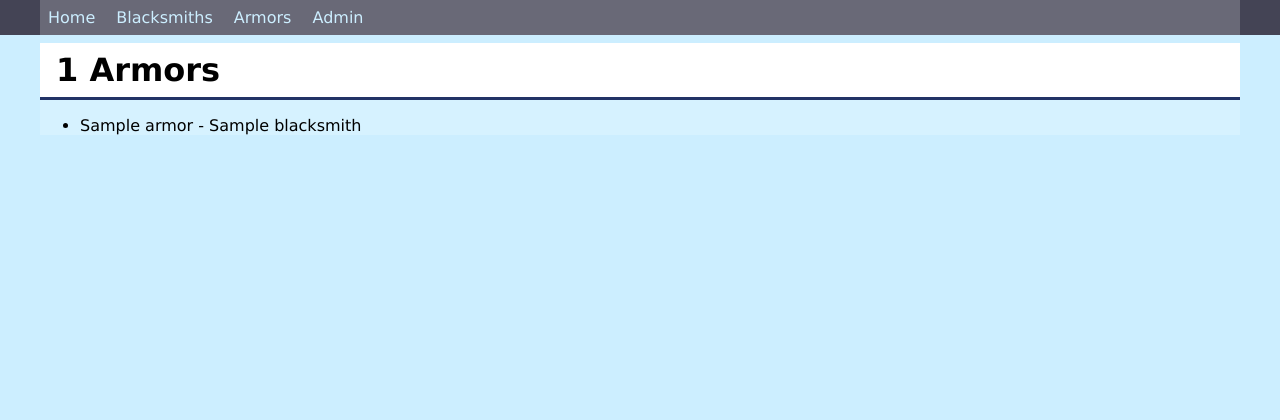
After one commit to ArnoldasKun/Project_X, a Django app: template arsenal/forge/templates/forge/armor_list.html in a window 1280 px wide. The commit adds this page. Shown: the top 420 px of the page. Run offline with Django 3.2, Linux system fonts and the light colour scheme; the template is opened without the code that fills it: most values are stand-ins (such as "Sample title", 1, 10 or a date in 2020).

Commit message:
+ bs page, ArmorListView, bs view, templates new and added

```diff
--- /dev/null
+++ b/arsenal/forge/templates/forge/armor_list.html
@@ -0,0 +1,10 @@
+{% extends 'forge/base.html' %}
+{% block title %}Armors in {{ block.super }}{% endblock title %}
+{% block content %}
+    <h1>{{ armors_count }} Armors</h1>
+    <ul>
+        {% for armor in armor_list %}
+            <li>{{ armor.title }} - {{ armor.blacksmith }}</li>
+        {% endfor %}
+    </ul>
+{% endblock content %}
--- a/arsenal/forge/templates/forge/base.html
+++ b/arsenal/forge/templates/forge/base.html
@@ -14,6 +14,7 @@
             {% block nav %}
                 <a href="{% url 'index' %}">Home</a>
                 <a href="{% url 'blacksmiths' %}">Blacksmiths</a>
+                <a href="{% url 'armors' %}">Armors</a>
                 <a href="{% url 'admin:index' %}">Admin</a>
             {% endblock nav %}
         </div>
--- a/arsenal/forge/templates/forge/blacksmiths.html
+++ b/arsenal/forge/templates/forge/blacksmiths.html
@@ -4,7 +4,7 @@
     <h1>Blacksmiths</h1>
     <ul>
         {% for blacksmith in blacksmiths %}
-            <li>{{ blacksmith.last_name }}, {{ blacksmith.first_name }}</li>
+            <li><a href="{% url 'blacksmith' blacksmith.id %}">{{ blacksmith.last_name }}, {{ blacksmith.first_name }}</a></li>
         {% endfor %}
     </ul>
     {# blacksmiths #}
--- a/arsenal/forge/urls.py
+++ b/arsenal/forge/urls.py
@@ -3,5 +3,7 @@ from . import views
 
 urlpatterns = [
     path('', views.index, name='index'),
-    path('blacksmiths', views.blacksmiths, name='blacksmiths')
+    path('blacksmiths', views.blacksmiths, name='blacksmiths'),
+    path('blacksmith/<int:blacksmith_id', views.blacksmith, name='blacksmith'),
+    path('armors/', views.ArmorListView.as_view(), name='armors')
 ]
```
Also changed, not shown: arsenal/forge/templates/forge/blacksmith.html (added, +10 -0 lines), arsenal/forge/views.py (+18 -1 lines).
